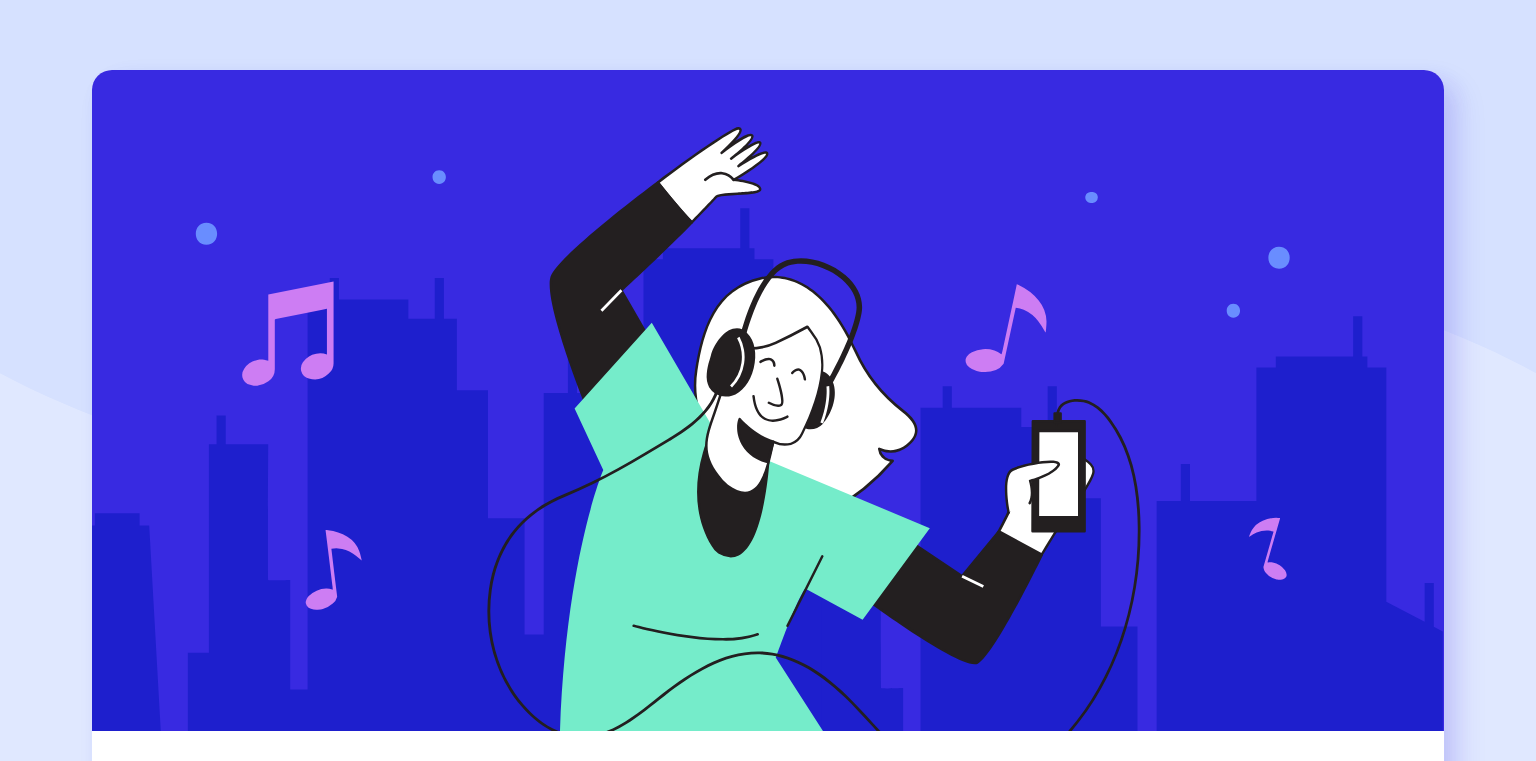
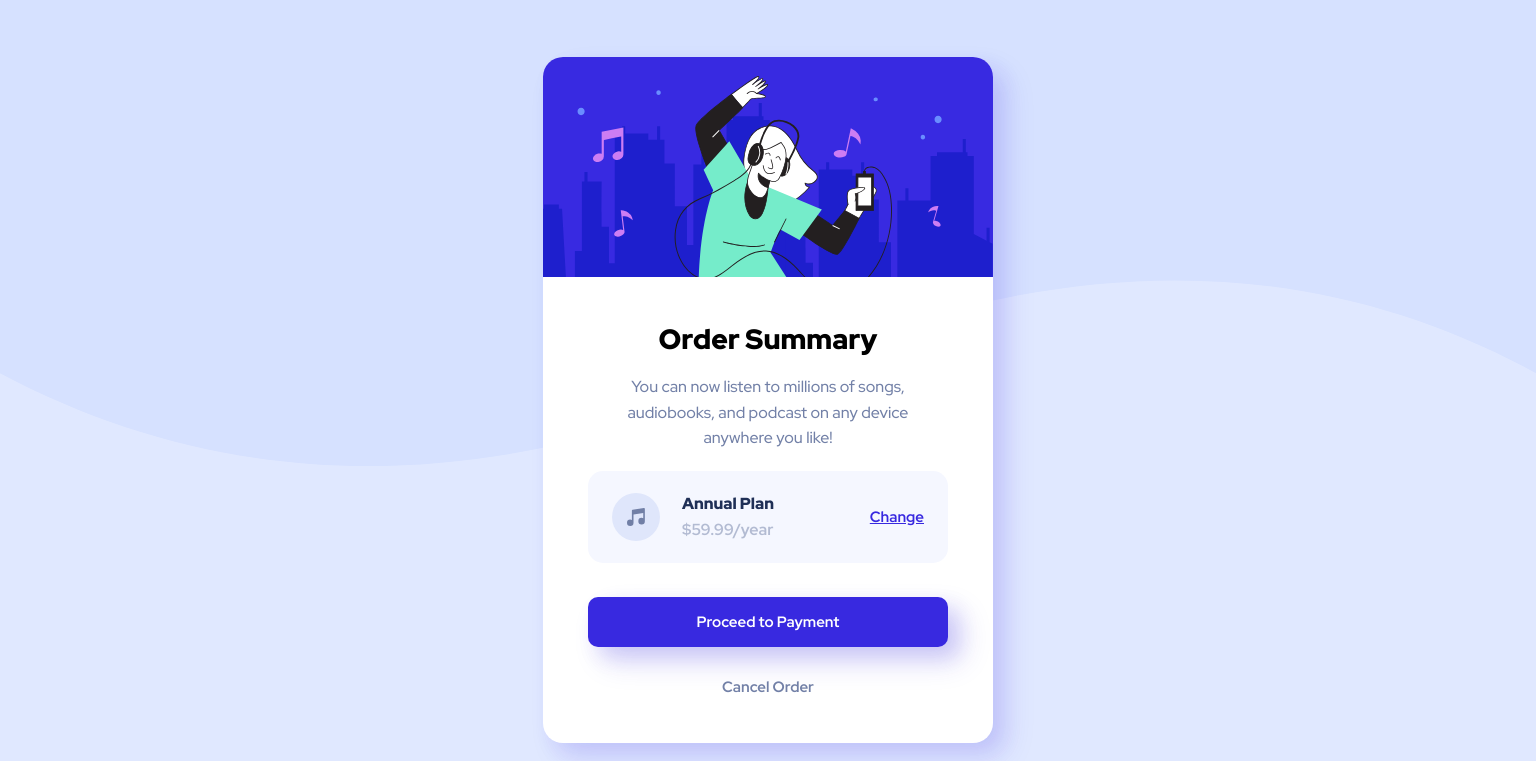
Before and after one commit to guithr/order-summary-challenge, a plain HTML site: page index.html in a window 1536 px wide. Shown: the top 761 px of the page. Drawn offline with Linux system fonts and the light colour scheme.

Commit message:
Responsividade pronta

```diff
--- a/css/style.css
+++ b/css/style.css
@@ -36,6 +36,7 @@ body {
 
 .card {
   width: 88%;
+  max-width: 450px;
   margin-top: 7rem;
   background-color: white;
   border-radius: 2rem;
@@ -155,3 +156,44 @@ body {
 .secondary a:hover {
   color: var(--dark-blue);
 }
+
+@media screen and (min-width: 1440px) {
+  body {
+    background-image: url(/images/pattern-background-desktop.svg);
+  }
+  .container {
+    align-items: center;
+  }
+  .card {
+    margin-top: unset;
+  }
+  .card-wrapper {
+    padding: 4rem 4.5rem;
+  }
+  .title {
+    font-size: 2.8rem;
+  }
+  .description {
+    font-size: 1.6rem;
+    line-height: 2.55rem;
+  }
+  .plan-card {
+    padding: 2.2rem 2.4rem;
+    margin: 0.4rem;
+  }
+  .list {
+    gap: 2.2rem;
+  }
+  .payment-plan {
+    font-size: 1.6rem;
+  }
+  .price {
+    font-size: 1.6rem;
+  }
+  .btn-change {
+    font-size: 1.5rem;
+  }
+  .primary {
+    margin: 3rem 0 2.4rem 0;
+  }
+}
```
